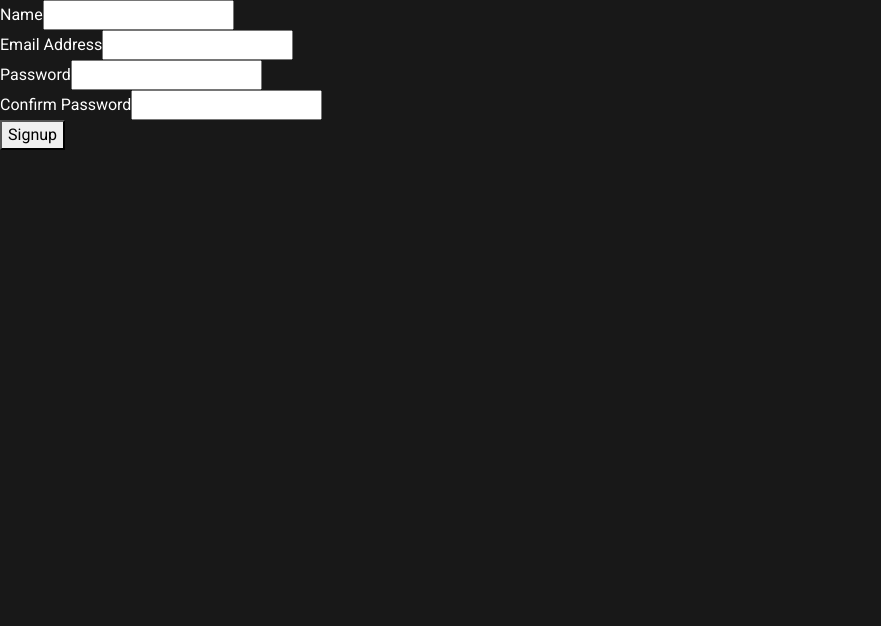
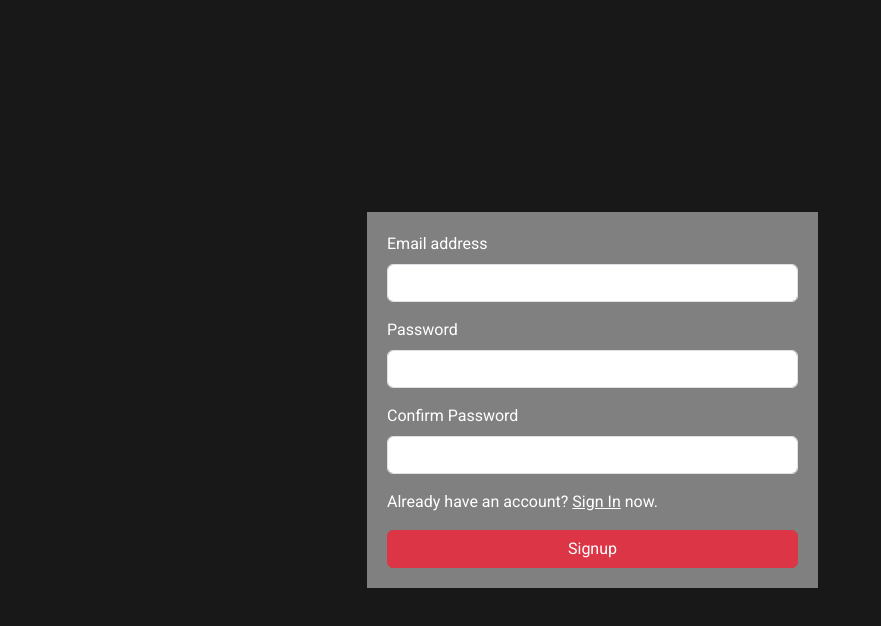
Before and after one commit to SaiSoeSan/movieHub, a React (Create React App) app in the folder client/: page /signup in a window 1280 px wide. Shown: the top 626 px of the page, without its empty margins (0-881 px from the left). Built offline with nearby package versions, Linux system fonts and the light colour scheme; no server answers.

Commit message:
login and sign up design

```diff
--- a/client/src/LoginSignup/Login/Login.css
+++ b/client/src/LoginSignup/Login/Login.css
@@ -1,4 +1,4 @@
 
-.container{
+/* .container{
     border:1px solid red;
-}
+} */
--- a/client/src/LoginSignup/Login/Login.js
+++ b/client/src/LoginSignup/Login/Login.js
@@ -28,7 +28,28 @@ export default function Login(){
     return (
         <>
             <div className='container'>
-                <div>Logo here</div>
+            <div className="row" style={{height:"100vh"}}>
+                <div className="col-md-5 offset-md-3 col-xs-12 align-self-center">
+                <form style={{backgroundColor:"gray",padding:"20px"}}>
+
+                <div className="mb-3">
+                <div className='text-danger text-center' ref={msgRef}></div>
+                    <label htmlFor="exampleInputEmail1" className="form-label">Email address</label>
+                    <input type="text" className='form-control' ref={emailRef} />
+                    <div id="emailHelp" className="form-text">We'll never share your email with anyone else.</div>
+                </div>
+                <div className="mb-3">
+                    <label htmlFor="exampleInputPassword1" className="form-label">Password</label>
+                    <input type="password" className='form-control' ref={passwordRef}></input>
+                </div>
+                <div className="mb-3">
+                    New to page? <Link to={'/signup'}>Sign up</Link> now.
+                </div>
+                <input type="button" style={{width:"100%"}} className='btn btn-danger' value="Sign In" onClick={signInClicked}></input>
+            </form>
+                </div>
+            </div>
+                {/* <div>Logo here</div>
                 <div ref={msgRef}></div>
                 <div>Sign In</div>
                 <div>
@@ -44,7 +65,7 @@ export default function Login(){
                 </div>
                 <div>
                     New to page? <Link to={'/signup'}>Sign up</Link> now.
-                </div>
+                </div> */}
             </div>
         </>
     );
--- a/client/src/LoginSignup/Signup/Signup.js
+++ b/client/src/LoginSignup/Signup/Signup.js
@@ -1,28 +1,32 @@
-import {React, useRef} from 'react'
-import * as signupService from './SignupService'
-import {useNavigate} from 'react-router-dom';
+import { React, useRef } from "react";
+import * as signupService from "./SignupService";
+import { useNavigate,Link } from "react-router-dom";
 
-export default function Signup(){
+export default function Signup() {
   const navigate = useNavigate();
   const emailRef = useRef();
   const passwordRef = useRef();
   const confirmPasswordRef = useRef();
   const nameRef = useRef();
-    const msgRef = useRef('');
+  const msgRef = useRef("");
 
   const signupClicked = async () => {
-        let result = await signupService.signup(emailRef.current.value, passwordRef.current.value, nameRef.current.value);
-        if(result.status){
-          navigate('/');
-        }else{
-          console.error('Signup fail', result.message);
+    let result = await signupService.signup(
+      emailRef.current.value,
+      passwordRef.current.value,
+      nameRef.current.value
+    );
+    if (result.status) {
+      navigate("/");
+    } else {
+      console.error("Signup fail", result.message);
       msgRef.current.innerText = result.message;
     }
-    }
+  };
 
   return (
     <>
-            <div>
+      {/* <div>
                 <div>
                     <label>Name</label>
                     <input type='text' ref={nameRef} required={true}></input>
@@ -40,6 +44,52 @@ export default function Signup(){
                     <br></br>
                     <div ref={msgRef}></div>
                 </div>
+            </div> */}
+      <div className="container">
+        <div className="row" style={{ height: "100vh" }}>
+          <div className="col-md-5 offset-md-3 col-xs-12 align-self-center">
+            <form style={{ backgroundColor: "gray", padding: "20px" }}>
+              <div className="mb-3">
+                <div className="text-danger text-center" ref={msgRef}></div>
+                <label htmlFor="exampleInputEmail1" className="form-label">
+                  Email address
+                </label>
+                <input
+                  type="text"
+                  ref={emailRef}
+                  className="form-control"
+                  required={true}
+                ></input>
+              </div>
+              <div className="mb-3">
+                <label htmlFor="exampleInputPassword1" className="form-label">
+                  Password
+                </label>
+                <input
+                  type="password"
+                  className="form-control"
+                  ref={passwordRef}
+                  required={true}
+                ></input>
+              </div>
+              <div className="mb-3">
+                <label htmlFor="confirmPassword" className="form-label">
+                  Confirm Password
+                </label>
+                <input
+                className="form-control"
+                  type="password"
+                  ref={confirmPasswordRef}
+                  required={true}
+                ></input>
+              </div>
+              <div className="mb-3">
+                    Already have an account? <Link to={'/login'}>Sign In</Link> now.
+                </div>
+              <button style={{width:"100%"}} className='btn btn-danger' onClick={signupClicked}>Signup</button>
+            </form>
+          </div>
+        </div>
       </div>
     </>
   );
--- a/client/src/Movie/Detail/Detail.js
+++ b/client/src/Movie/Detail/Detail.js
@@ -118,31 +118,6 @@ export default function Detail() {
 
     return (
         <div style={{ backgroundColor: 'black' }}>
-            <nav
-                className="navbar navbar-expand-lg sticky-top"
-                style={{ backgroundColor: "#000" }}
-            >
-                <div className="container-fluid">
-                    <a className="navbar-brand p-0" href="/">
-                        <img src="/images/logo.png" alt="" width="110px" height="60px" />
-                    </a>
-                    <button
-                        className="navbar-toggler"
-                        type="button"
-                        data-bs-toggle="collapse"
-                        data-bs-target="#navbarSupportedContent"
-                        aria-controls="navbarSupportedContent"
-                        aria-expanded="false"
-                        aria-label="Toggle navigation"
-                    >
-                        <span className="navbar-toggler-icon"></span>
-                    </button>
-                    <div className="collapse navbar-collapse" id="navbarSupportedContent">
-                        <ul className="navbar-nav me-auto mb-2 mb-lg-0"></ul>
-
-                    </div>
-                </div>
-            </nav>
             <div style={{
                 display: 'grid',
                 gridTemplateColumns: '2fr 3fr',
--- a/client/src/components/Nav.js
+++ b/client/src/components/Nav.js
@@ -80,7 +80,7 @@ const Nav = () => {
                     >
                       {authService.loggedInUserInfo.get().name}
                     </div>
-                    <ul className="dropdown-menu dropdown-menu-dark" style={{left:"-80px"}}>
+                    <ul className="dropdown-menu dropdown-menu-dark" style={{left:"-95px"}}>
                       <li>
                         <a className="dropdown-item" href="#" onClick={()=>navigate('/profile')}>
                           View Profile
```
Lines whose indentation alone changed are shown as unchanged.
